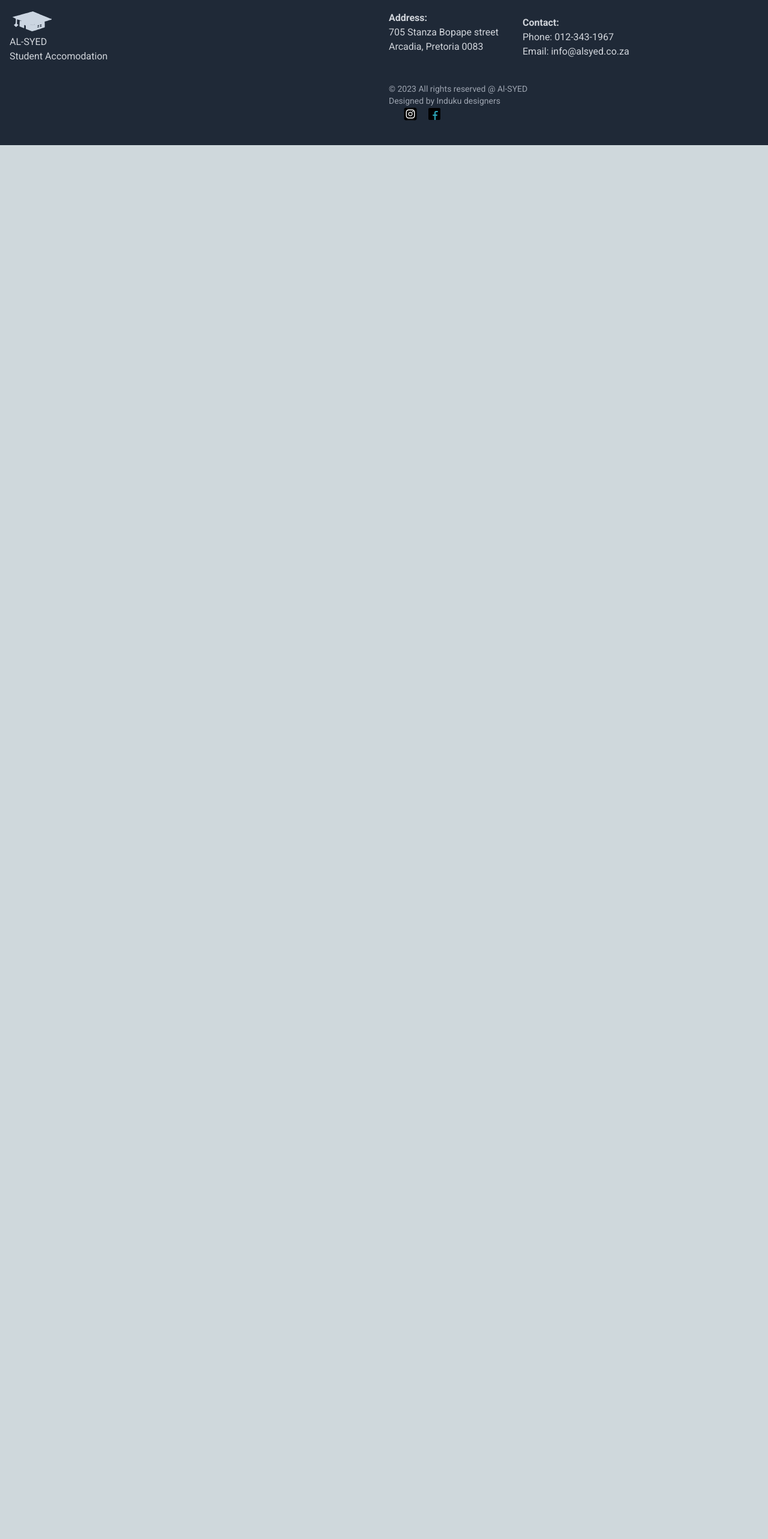
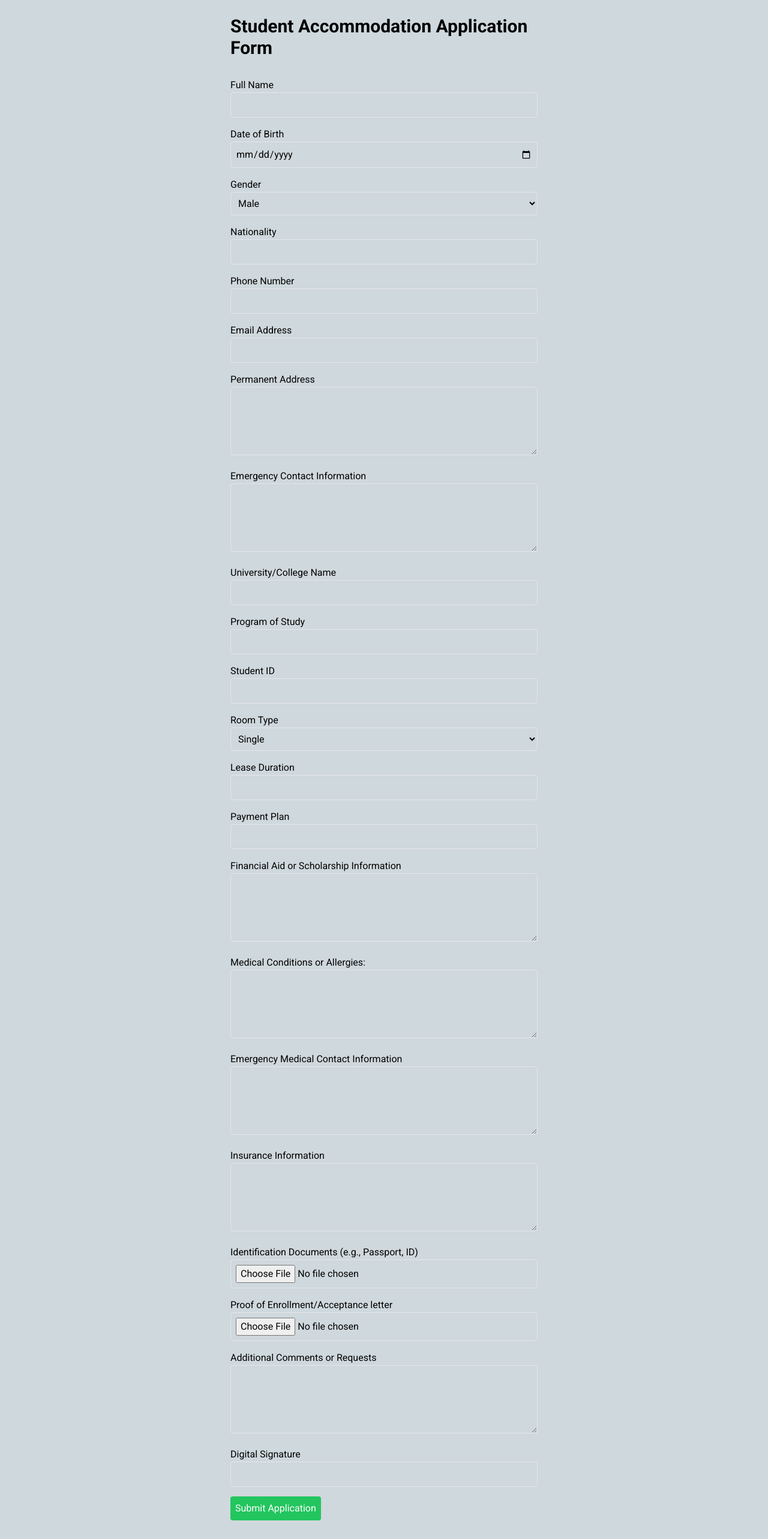
Before and after one commit to sfintshaka/client, a React (Vite) app: page /apply in a window 1280 px wide. Shown: the part 100-2666 px from the top of the page at 60% size. Before the commit the page ends 800 px from the top, so only its background shows below. Built offline with nearby package versions, Linux system fonts and the light colour scheme.

Commit message:
Added Apply section

```diff
--- a/index.html
+++ b/index.html
@@ -41,6 +41,24 @@
       </div>
     </form>
 
+    <form name="fileForm" enctype="multipart/form-data" data-netlify="true" netlify-honeypot="bot-field" hidden>
+      <p>
+        <label>
+          <span>Name:</span>
+          <input name="name" type="text"/>
+        </label>
+      </p>
+      <p>
+        <label>
+          <span>Add file:</span>
+          <input name="file" type="file"/>
+        </label>
+      </p>
+      <button type="submit">Submit</button>
+    </form>
+    <p class="result"></p>
+
+
     <div id="root"></div>
     <script type="module" src="/src/main.tsx"></script>
   </body>
--- a/package.json
+++ b/package.json
@@ -19,8 +19,8 @@
     "react-slideshow-image": "^4.2.1"
   },
   "devDependencies": {
-    "@types/react": "^18.0.28",
-    "@types/react-dom": "^18.0.11",
+    "@types/react": "^18.2.45",
+    "@types/react-dom": "^18.2.18",
     "@typescript-eslint/eslint-plugin": "^5.57.1",
     "@typescript-eslint/parser": "^5.57.1",
     "@vitejs/plugin-react": "^4.0.0",
--- a/src/App.tsx
+++ b/src/App.tsx
@@ -7,6 +7,7 @@ import Footer from './components/Footer'
 import Media from './components/Media'
 import Contact from './components/Contact'
 import Success from './components/Success'
+import Apply from './components/Apply'
 
 function App() {
 
@@ -21,6 +22,7 @@ function App() {
         <Route path="/" element ={<Home/>}/>
         <Route path="/studentlife" element ={<Media/>}/>
         <Route path="/contact" element ={<Contact/>}/>
+        <Route path="/apply" element ={<Apply/>}/>
         <Route path="/success" element ={<Success/>}/>
         </Routes>
       </div>
--- /dev/null
+++ b/src/components/Apply.tsx
@@ -0,0 +1,146 @@
+const Apply = () => {
+    return (
+        <div className="container mx-auto p-8 max-w-xl">
+            <h2 className="text-3xl font-bold mb-8">Student Accommodation Application Form</h2>
+
+            <form action="submit_form.php" method="post" className="space-y-4">
+                {/* Personal Information */}
+                <div className="mb-4">
+                    <label htmlFor="fullName" className="block">Full Name</label>
+                    <input type="text" id="fullName" name="fullName" className="w-full p-2 border rounded" required />
+                </div>
+
+                <div className="mb-4">
+                    <label htmlFor="dob" className="block">Date of Birth</label>
+                    <input type="date" id="dob" name="dob" className="w-full p-2 border rounded" required />
+                </div>
+
+                <div className="mb-4">
+                    <label htmlFor="gender" className="block">Gender</label>
+                    <select id="gender" name="gender" className="w-full p-2 border rounded" required>
+                        <option value="male">Male</option>
+                        <option value="female">Female</option>
+                        <option value="female">Prefer not to say</option>
+                        <option value="female">Other</option>
+                    </select>
+                </div>
+
+                <div className="mb-4">
+                    <label htmlFor="nationality" className="block">Nationality</label>
+                    <input type="text" id="nationality" name="nationality" className="w-full p-2 border rounded" required />
+                </div>
+
+                {/* Contact Information */}
+                <div className="mb-4">
+                    <label htmlFor="phoneNumber" className="block">Phone Number</label>
+                    <input type="tel" id="phoneNumber" name="phoneNumber" className="w-full p-2 border rounded" required />
+                </div>
+
+                <div className="mb-4">
+                    <label htmlFor="email" className="block">Email Address</label>
+                    <input type="email" id="email" name="email" className="w-full p-2 border rounded" required />
+                </div>
+
+                <div className="mb-4">
+                    <label htmlFor="permanentAddress" className="block">Permanent Address</label>
+                    <textarea id="permanentAddress" name="permanentAddress" rows={4} className="w-full p-2 border rounded" required></textarea>
+                </div>
+
+                <div className="mb-4">
+                    <label htmlFor="emergencyContact" className="block">Emergency Contact Information</label>
+                    <textarea id="emergencyContact" name="emergencyContact" rows={4} className="w-full p-2 border rounded" required></textarea>
+                </div>
+
+                {/* Academic Information */}
+                <div className="mb-4">
+                    <label htmlFor="university" className="block">University/College Name</label>
+                    <input type="text" id="university" name="university" className="w-full p-2 border rounded" required />
+                </div>
+
+                <div className="mb-4">
+                    <label htmlFor="program" className="block">Program of Study</label>
+                    <input type="text" id="program" name="program" className="w-full p-2 border rounded" required />
+                </div>
+
+                <div className="mb-4">
+                    <label htmlFor="studentID" className="block">Student ID</label>
+                    <input type="text" id="studentID" name="studentID" className="w-full p-2 border rounded" required />
+                </div>
+
+                {/* Accommodation Preferences */}
+                <div className="mb-4">
+                    <label htmlFor="roomType" className="block">Room Type</label>
+                    <select id="roomType" name="roomType" className="w-full p-2 border rounded" required>
+                        <option value="single">Single</option>
+                        <option value="double">Sharing</option>
+                    </select>
+                </div>
+
+                <div className="mb-4">
+                    <label htmlFor="leaseDuration" className="block">Lease Duration</label>
+                    <input type="text" id="leaseDuration" name="leaseDuration" className="w-full p-2 border rounded" required />
+                </div>
+
+                {/* Financial Information */}
+                <div className="mb-4">
+                    <label htmlFor="paymentPlan" className="block">Payment Plan</label>
+                    <input type="text" id="paymentPlan" name="paymentPlan" className="w-full p-2 border rounded" required />
+                </div>
+
+                <div className="mb-4">
+                    <label htmlFor="financialAid" className="block">Financial Aid or Scholarship Information</label>
+                    <textarea id="financialAid" name="financialAid" rows={4} className="w-full p-2 border rounded"></textarea>
+                </div>
+
+
+
+                {/* Health and Safety */}
+                <div className="mb-4">
+                    <label htmlFor="medicalConditions" className="block">Medical Conditions or Allergies:</label>
+                    <textarea id="medicalConditions" name="medicalConditions" rows={4} className="w-full p-2 border rounded"></textarea>
+                </div>
+
+                <div className="mb-4">
+                    <label htmlFor="emergencyMedicalContact" className="block">Emergency Medical Contact Information</label>
+                    <textarea id="emergencyMedicalContact" name="emergencyMedicalContact" rows={4} className="w-full p-2 border rounded"></textarea>
+                </div>
+
+                <div className="mb-4">
+                    <label htmlFor="insuranceInformation" className="block">Insurance Information</label>
+                    <textarea id="insuranceInformation" name="insuranceInformation" rows={4} className="w-full p-2 border rounded"></textarea>
+                </div>
+
+
+                {/* Documents Upload */}
+                <div className="mb-4">
+                    <label htmlFor="idDocuments" className="block">Identification Documents (e.g., Passport, ID)</label>
+                    <input type="file" id="idDocuments" name="file" className="w-full p-2 border rounded" />
+                </div>
+
+                <div className="mb-4">
+                    <label htmlFor="proofOfEnrollment" className="block">Proof of Enrollment/Acceptance letter</label>
+                    <input type="file" id="proofOfEnrollment" name="file" className="w-full p-2 border rounded" />
+                </div>
+
+
+
+                {/* Additional Comments or Requests */}
+                <div className="mb-4">
+                    <label htmlFor="additionalComments" className="block">Additional Comments or Requests</label>
+                    <textarea id="additionalComments" name="additionalComments" rows={4} className="w-full p-2 border rounded"></textarea>
+                </div>
+
+                {/* Digital Signature */}
+                <div className="mb-4">
+                    <label htmlFor="digitalSignature" className="block">Digital Signature</label>
+                    <input type="text" id="digitalSignature" name="digitalSignature" className="w-full p-2 border rounded" required />
+                </div>
+
+                {/* Submit Button */}
+                <button type="submit" className="bg-green-500 text-white p-2 rounded hover:bg-green-600">Submit Application</button>
+            </form>
+        </div>
+    );
+};
+
+export default Apply;
--- a/src/components/Contact.tsx
+++ b/src/components/Contact.tsx
@@ -1,3 +1,5 @@
+import { Link } from "react-router-dom"
+
 const Contact = () => {
 
 
@@ -93,6 +95,13 @@ const Contact = () => {
         </div>
       </form>
     </div>
+    <div className="flex justify-center">
+      <Link to="/apply">
+       <button className="bg-slate-600 px-5
+       rounded-lg align-center" type="button">Apply Now</button>
+
+    </Link></div>
+
   </div>
 
   )
```
Also changed, not shown: 1 other file (tests, documents, lock files or other folders).
